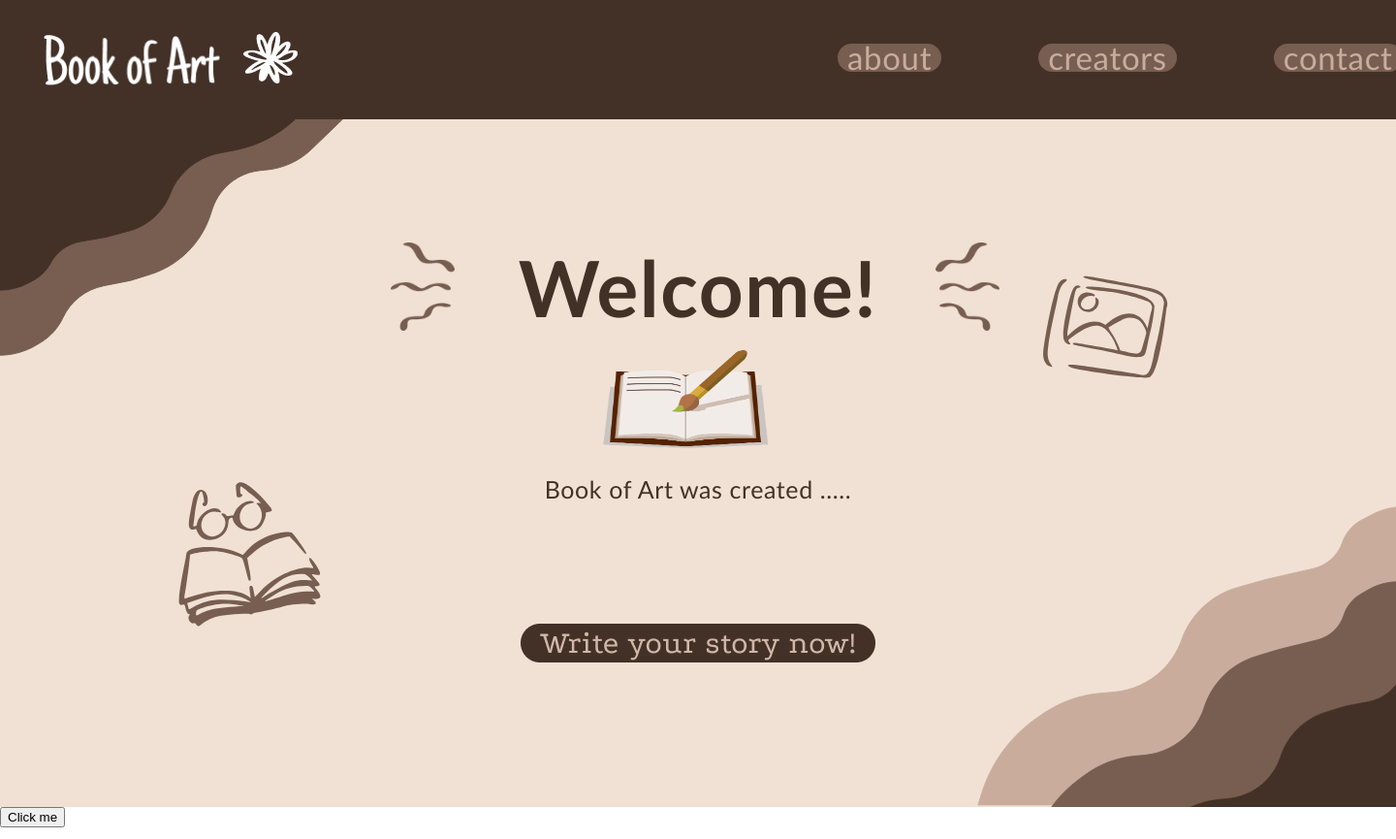
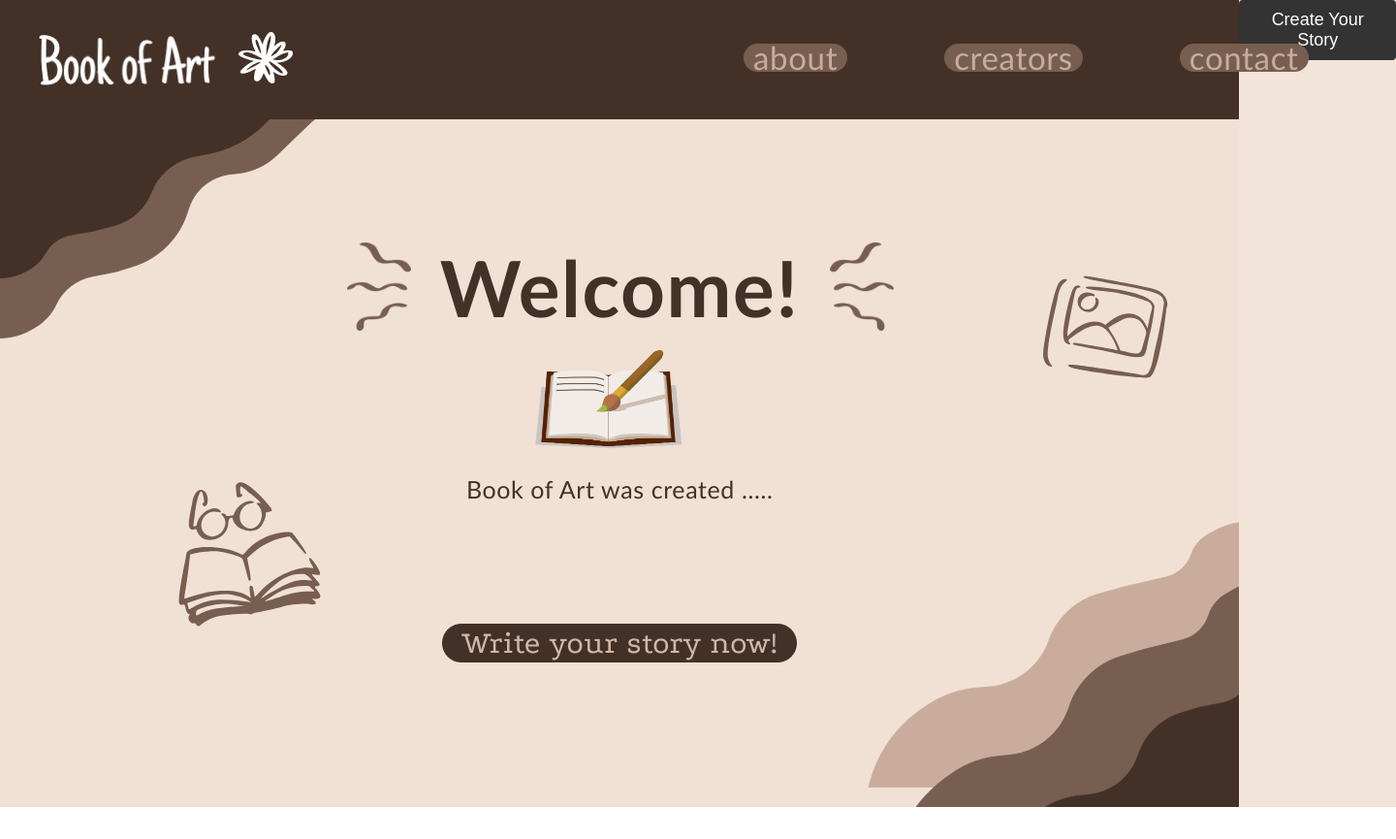
Before and after one commit to SanshubhKukutla/Book-of-Art, a Flask app: page / in a window 1440 px wide; the page is wider, and only the part inside the window is pictured. Shown: that part at 97% size. Run offline with Flask 3, Linux system fonts and the light colour scheme; some libraries are stand-ins or nearby versions; some web fonts are replaced.

Commit message:
working body of style, script, and index of front end

```diff
--- a/static/css/style.css
+++ b/static/css/style.css
@@ -277,3 +277,18 @@
   top: 57px;
   left: 90px;
 }
+
+.button {
+  background-color: #333;
+  color: #fff;
+  padding: 10px 20px;
+  border: none;
+  border-radius: 4px;
+  font-size: 18px;
+  cursor: pointer;
+  transition: background-color 0.3s;
+}
+
+.button:hover {
+  background-color: #555;
+}
--- a/static/js/script.js
+++ b/static/js/script.js
@@ -1,11 +1 @@
 console.log('WORKS WORKS WORKS');
-
-document.addEventListener("DOMContentLoaded", function () {
-    // Get a reference to the button element by its id
-    const clickButton = document.getElementById("clickButton");
-
-    // Add a click event listener to the button
-    clickButton.addEventListener("click", () => {
-        console.log("button worked?");
-    });
-});
--- a/templates/index.html
+++ b/templates/index.html
@@ -43,7 +43,13 @@
           </div>
         </div>
       </div>
+      <div class="BUTTON TO MOVE ON">
+        <a href="/generate_image">
+          <button id="clickButton" class="button">
+            Create Your Story
+          </button>
+        </a>
+      </div>
     </div>
-    <button id="clickButton">Click me</button>
   </body>
 </html>
```
